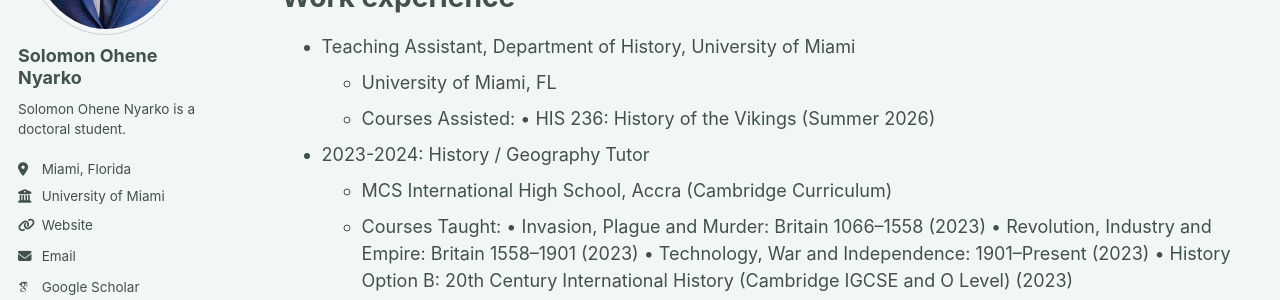
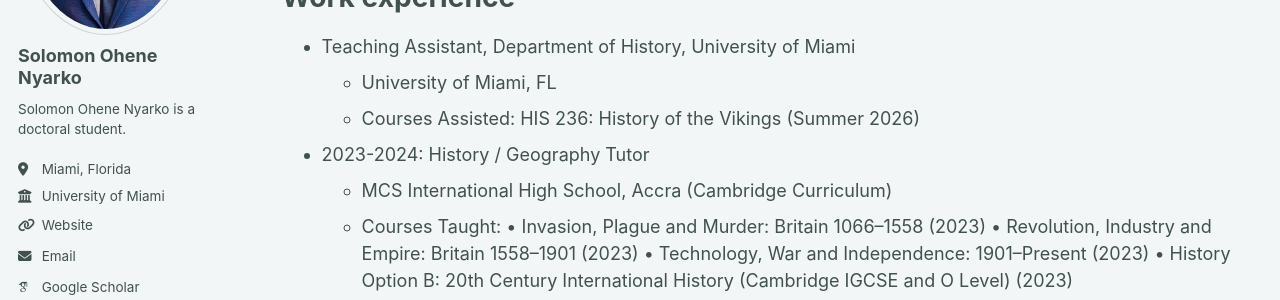
Before and after one commit to SolomonNyarko/SolomonNyarko.github.io, a Jekyll site: the page built from _pages/cv.md, in a window 1280 px wide and 900 px high. Shown: the part 295-595 px from the top of the window. Built offline with Jekyll 4.4.1, drawn with Linux system fonts in a browser that asks for light colours; some web fonts are replaced; a script bundle is joined from its source files by our own code; library files that are not in the unit come from our copies.

Commit message:
Update cv.md

```diff
--- a/_pages/cv.md
+++ b/_pages/cv.md
@@ -17,7 +17,7 @@
 ======
 * Teaching Assistant, Department of History, University of Miami
   * University of Miami, FL
-  * Courses Assisted: •	HIS 236: History of the Vikings (Summer 2026)
+  * Courses Assisted: HIS 236: History of the Vikings (Summer 2026)
 
 * 2023-2024: History / Geography Tutor
   * MCS International High School, Accra (Cambridge Curriculum)
```
